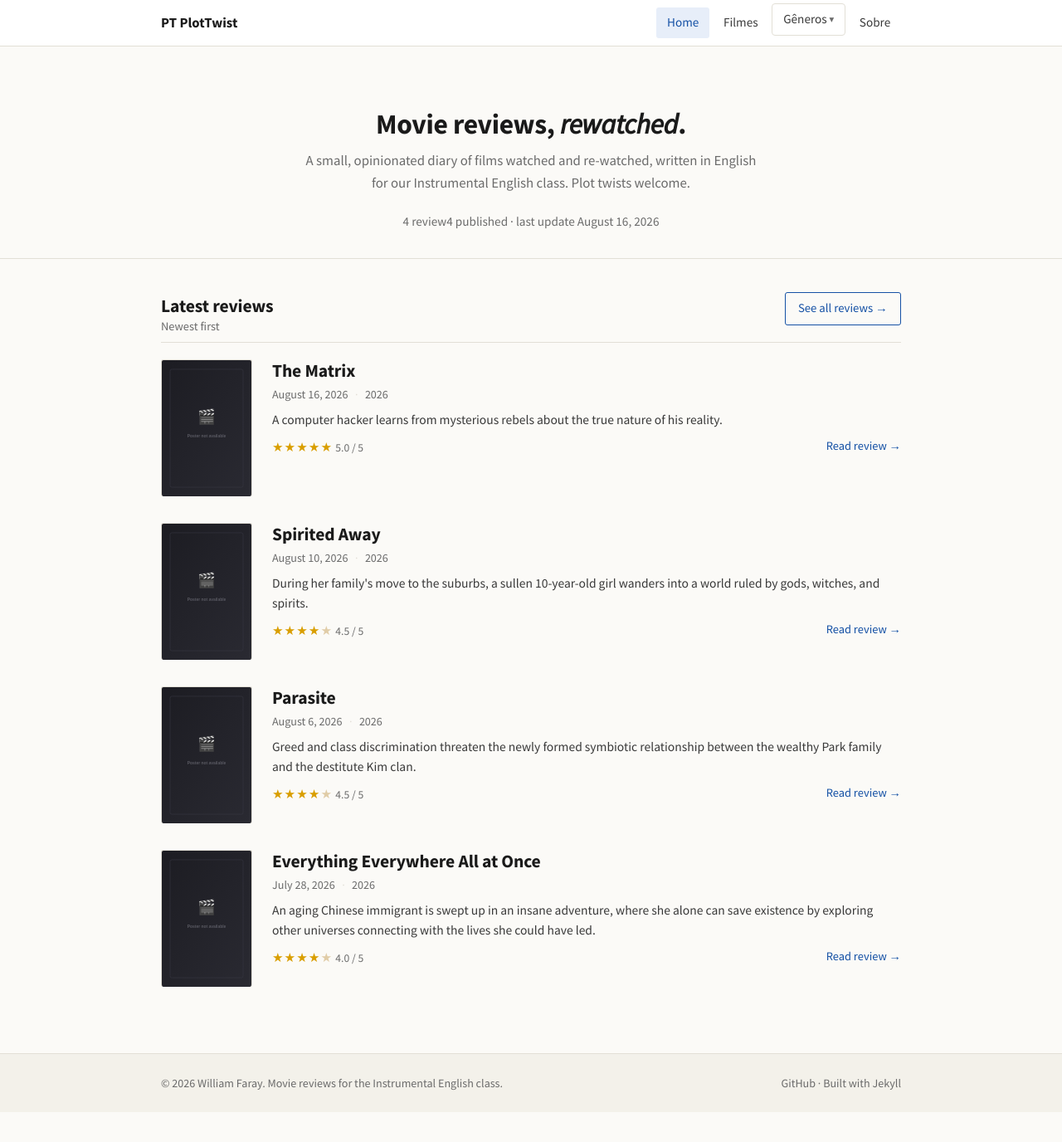
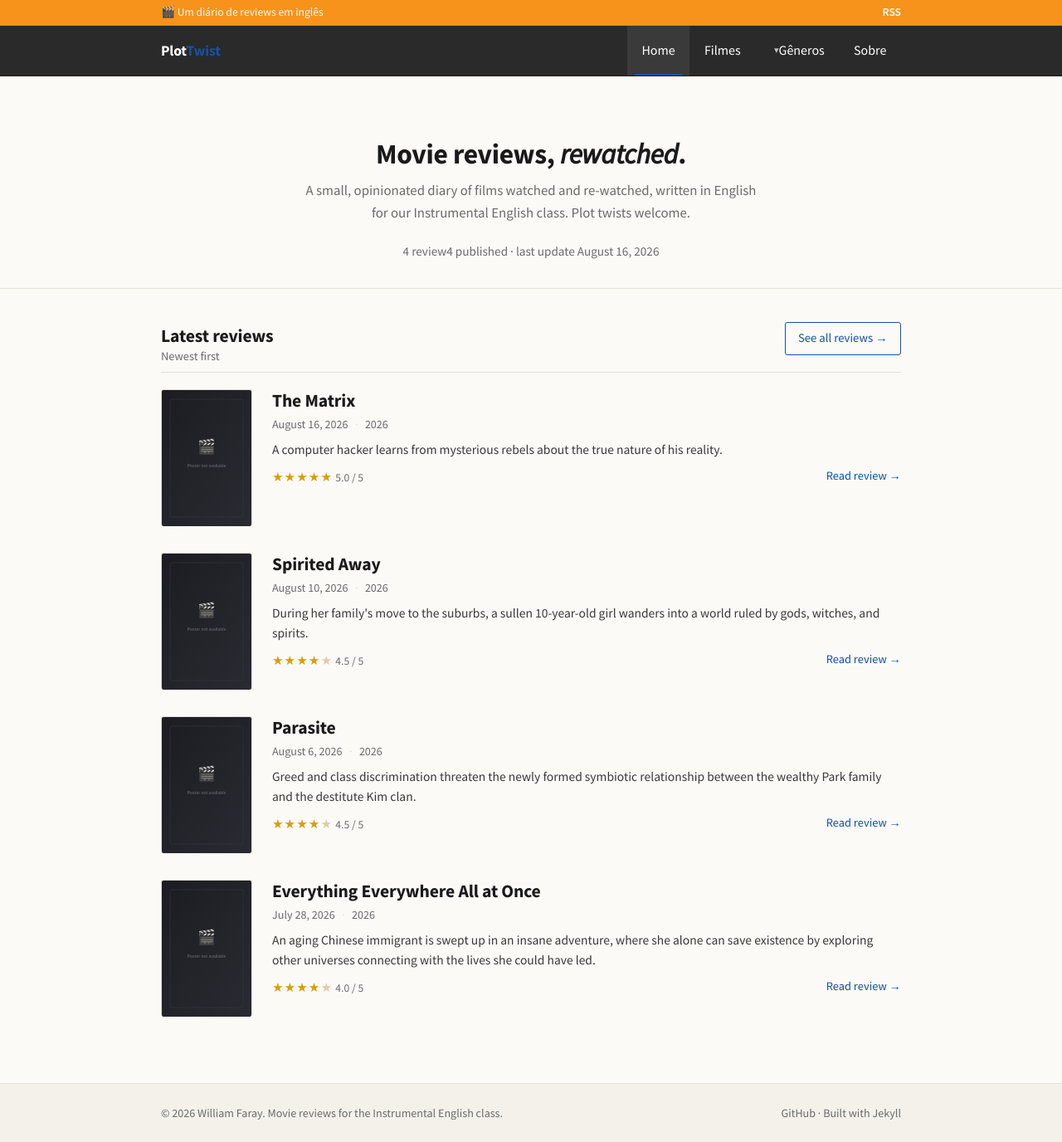
Before and after one commit to WillFaray/plot-twist, a Jekyll site: the page built from index.md, in a window 1280 px wide. Shown: the whole page at 83% size. Built offline with Jekyll 4.4.1, drawn with Linux system fonts in a browser that asks for light colours; before the commit the page ends 1340 px from its top, so only the background shows below that.

Commit message:
feat: melhor drppdown de gêneros e barra superior centralizada

```diff
--- a/_includes/header.html
+++ b/_includes/header.html
@@ -1,29 +1,39 @@
+<div class="topbar">
+  <div class="container topbar-inner">
+    <span class="topbar-text">🎬 Um diário de reviews em inglês</span>
+    <a class="topbar-link" href="{{ '/feed.xml' | relative_url }}">RSS</a>
+  </div>
+</div>
+
 <header class="site-header">
   <div class="container">
     <a class="brand" href="{{ '/' | relative_url }}">
-      <span class="brand-mark">PT</span>
       <span class="brand-name">Plot<span>Twist</span></span>
     </a>
     {%- assign available = '' | genre_bucket -%}
     <nav class="nav" id="primary-nav" aria-label="Primary">
       <a href="{{ '/' | relative_url }}" {% if page.url == '/' or page.url == '/index.html' %}class="active"{% endif %}>Home</a>
-      <a href="{{ '/movies/' | relative_url }}" {% if page.url contains '/movies' %}class="active"{% endif %}>Filmes</a>
+      <a href="{{ '/movies/' | relative_url }}" {% if page.url contains '/movies' and page.url != '/movies/' %}class="active"{% endif %}>Filmes</a>
 
-      <details class="genre-dropdown" {% if page.url contains '/genres' %}open{% endif %}>
+      <details class="nav-dropdown" {% if page.url contains '/genres' %}open{% endif %}>
         <summary {% if page.url contains '/genres' %}class="active"{% endif %}>Gêneros</summary>
-        <div class="menu" role="menu">
-          <a href="{{ '/genres/' | relative_url }}">All genres →</a>
+        <div class="nav-dropdown-menu" role="menu">
+          <a href="{{ '/genres/' | relative_url }}" class="ddm-all">All genres →</a>
+          <ul class="ddm-list">
             {%- if site.genres.common and site.genres.common.size > 0 -%}
               {%- for g in site.genres.common -%}
                 {%- assign slug = g.name | slugify -%}
                 {%- assign info = available[slug] | default: empty -%}
                 {%- assign count = info.count | default: 0 -%}
+                <li>
                   <a href="{{ '/genres/#' | append: slug | relative_url }}" role="menuitem">
-                <span>{{ g.name }}</span>
-                {%- if count > 0 %}<span class="count">{{ count }}</span>{%- endif -%}
+                    <span class="ddm-name">{{ g.name }}</span>
+                    {%- if count > 0 %}<span class="ddm-count">{{ count }}</span>{%- endif -%}
                   </a>
+                </li>
               {%- endfor -%}
             {%- endif -%}
+          </ul>
         </div>
       </details>
 
--- a/assets/css/main.scss
+++ b/assets/css/main.scss
@@ -25,6 +25,10 @@
   --radius:       4px;
   --container:    940px;
   --header-h:     56px;
+  --header-bg:     #2a2a2a;
+  --header-hover: #3a3a3a;
+  --header-border:#1a1a1a;
+  --topbar-bg:    #f7931a;
 }
 
 @media (prefers-color-scheme: dark) {
@@ -43,6 +47,10 @@
     --star:         #e7b32c;
     --code-bg:      #1a1d22;
     --selection:    #4a4a2a;
+    --header-bg:     #1a1a1a;
+    --header-hover: #2a2a2a;
+    --header-border:#000000;
+    --topbar-bg:    #f7931a;
   }
 }
 
@@ -61,6 +69,10 @@
   --star:         #e7b32c;
   --code-bg:      #1a1d22;
   --selection:    #4a4a2a;
+  --header-bg:     #1a1a1a;
+  --header-hover: #2a2a2a;
+  --header-border:#000000;
+  --topbar-bg:    #f7931a;
 }
 
 *, *::before, *::after { box-sizing: border-box; }
@@ -124,94 +136,197 @@ blockquote {
 }
 main { flex: 1; padding: 2rem 0 3.5rem; }
 
-/* ---------- Header / nav ---------- */
+/* ---------- Header / nav (bitcoin.org style) ----------
+   The pattern is:
+     .topbar           → thin top strip (orange, full width)
+     .site-header      → dark band with logo on the left and
+                         horizontally centered nav
+     .nav-dropdown     → <details>/<summary> dropdown
+     .nav-dropdown-menu→ menu panel, same dark bg, lighter hover
+*/
+
+.topbar {
+  background: var(--topbar-bg);
+  color: #fff;
+  font-size: 0.85rem;
+  border-bottom: 1px solid rgba(0,0,0,0.05);
+}
+.topbar-inner {
+  display: flex; align-items: center; justify-content: space-between;
+  height: 30px; gap: 1rem;
+}
+.topbar-text { color: #fff; opacity: 0.95; }
+.topbar-link { color: #fff; border-bottom: 0; font-weight: 600; }
+.topbar-link:hover { color: #fff; border-bottom: 1px solid #fff; }
+
 .site-header {
-  background: var(--bg-elev);
-  border-bottom: 1px solid var(--border);
-  height: var(--header-h);
+  background: var(--header-bg);
+  color: #fff;
+  border-bottom: 1px solid var(--header-border);
 }
 .site-header .container {
-  height: 100%;
   display: flex;
-  align-items: center;
+  align-items: stretch;
   justify-content: space-between;
   gap: 1.5rem;
+  min-height: 60px;
 }
+
+/* Brand: a simple text mark on the left */
 .brand {
+  display: inline-flex; align-items: center;
+  color: #fff;
   font-weight: 700;
-  font-size: 1.05rem;
-  color: var(--fg);
+  font-size: 1.1rem;
+  letter-spacing: -0.01em;
+  border-bottom: 0;
+  padding: 0.5rem 0;
+}
+.brand:hover { color: #fff; opacity: 0.85; border-bottom: 0; }
+.brand .brand-name span { color: var(--accent); font-weight: 700; }
+
+/* Top-level nav */
+.nav {
+  display: flex;
+  align-items: stretch;
+  gap: 0;
+  margin-left: auto;
+}
+.nav > a,
+.nav > .nav-dropdown > summary {
+  display: inline-flex;
+  align-items: center;
+  height: 100%;
+  padding: 0 1.1rem;
+  color: #fff;
+  font-weight: 400;
+  font-size: 1rem;
+  border-bottom: 0;
+  border-radius: 0;
+  cursor: pointer;
+  user-select: none;
+  position: relative;
+  background: transparent;
+  list-style: none;
+}
+.nav > a:hover,
+.nav > .nav-dropdown > summary:hover {
+  color: #fff;
+  background: var(--header-hover);
   border-bottom: 0;
 }
-.brand:hover { color: var(--accent); border-bottom: 0; }
-.brand .sep { color: var(--fg-muted); font-weight: 400; margin: 0 0.25em; }
-.brand .tag { color: var(--fg-muted); font-weight: 400; font-size: 0.9rem; margin-left: 0.5em; }
+.nav > a.active,
+.nav > .nav-dropdown > summary.active,
+.nav > .nav-dropdown[open] > summary {
+  color: #fff;
+  background: var(--header-hover);
+}
+.nav > a.active::after,
+.nav > .nav-dropdown > summary.active::after,
+.nav > .nav-dropdown[open] > summary::after {
+  content: "";
+  position: absolute;
+  left: 0.6rem; right: 0.6rem; bottom: 0;
+  height: 2px;
+  background: var(--accent);
+}
+.nav > .nav-dropdown > summary::-webkit-details-marker { display: none; }
+.nav > .nav-dropdown > summary::before {
+  content: "\25BE";
+  display: inline-block;
+  margin-left: 0.45em;
+  font-size: 0.7em;
+  line-height: 1;
+  position: relative;
+  top: -0.05em;
+  opacity: 0.7;
+}
 
-.nav { display: flex; align-items: center; gap: 0.25rem; }
-.nav a {
-  padding: 0.4rem 0.8rem;
-  color: var(--fg-soft);
-  font-weight: 500;
-  font-size: 0.95rem;
-  border-radius: 3px;
+/* Dropdown panel — same dark background, just slightly lighter on hover */
+.nav-dropdown { position: relative; }
+.nav-dropdown-menu {
+  position: absolute;
+  top: 100%;
+  left: 0;
+  min-width: 230px;
+  background: var(--header-bg);
+  color: #fff;
+  border: 1px solid var(--header-border);
+  border-top: 2px solid var(--accent);
+  padding: 0.4rem 0;
+  z-index: 60;
+  box-shadow: 0 6px 18px rgba(0,0,0,0.25);
+}
+.nav-dropdown-menu .ddm-all {
+  display: block;
+  padding: 0.5rem 1rem;
+  color: var(--accent);
+  font-weight: 600;
+  border-bottom: 0;
+  font-size: 0.9rem;
+}
+.nav-dropdown-menu .ddm-all:hover {
+  background: var(--header-hover);
+  color: var(--accent);
   border-bottom: 0;
 }
-.nav a:hover { color: var(--accent); background: var(--accent-soft); }
-.nav a.active { color: var(--accent); background: var(--accent-soft); }
-
-.nav .genre-dropdown { position: relative; }
-.nav .genre-dropdown > summary {
+.nav-dropdown-menu .ddm-list {
   list-style: none;
-  cursor: pointer;
-  padding: 0.4rem 0.8rem;
-  border-radius: 3px;
-  color: var(--fg-soft);
-  font-weight: 500;
-  font-size: 0.95rem;
-  user-select: none;
+  margin: 0;
+  padding: 0;
 }
-.nav .genre-dropdown > summary::-webkit-details-marker { display: none; }
-.nav .genre-dropdown > summary::after {
-  content: " \25BE"; margin-left: 0.25em; font-size: 0.75em; color: var(--fg-muted);
+.nav-dropdown-menu .ddm-list li {
+  margin: 0;
+  padding: 0;
 }
-.nav .genre-dropdown[open] > summary { color: var(--accent); background: var(--accent-soft); }
-.nav .genre-dropdown .menu {
-  position: absolute; top: calc(100% + 6px); right: 0;
-  background: var(--bg-elev);
-  border: 1px solid var(--border);
-  border-radius: 4px;
-  min-width: 200px;
-  padding: 0.4rem 0;
-  box-shadow: 0 6px 24px rgba(0,0,0,0.08);
-  z-index: 60;
-  max-height: 70vh; overflow-y: auto;
+.nav-dropdown-menu .ddm-list a {
+  display: flex; align-items: center; justify-content: space-between;
+  padding: 0.45rem 1rem;
+  color: #fff;
+  font-size: 0.93rem;
+  border-bottom: 0;
+  text-decoration: none;
+  line-height: 1.4;
 }
-.nav .genre-dropdown .menu a {
-  display: block; padding: 0.45rem 1rem; border-radius: 0;
-  color: var(--fg-soft); font-size: 0.92rem; border-bottom: 0;
+.nav-dropdown-menu .ddm-list a:hover {
+  background: var(--header-hover);
+  color: #fff;
+  border-bottom: 0;
 }
-.nav .genre-dropdown .menu a:hover { background: var(--accent-soft); color: var(--accent); }
-.nav .genre-dropdown .menu a .count {
-  display: inline-block; min-width: 1.6em; text-align: right;
-  margin-left: 0.75rem; color: var(--fg-muted);
-  font-variant-numeric: tabular-nums; font-size: 0.85em;
+.nav-dropdown-menu .ddm-list .ddm-name { font-weight: 400; }
+.nav-dropdown-menu .ddm-list .ddm-count {
+  color: rgba(255,255,255,0.55);
+  font-size: 0.82rem;
+  margin-left: 1rem;
+  font-variant-numeric: tabular-nums;
 }
 
+/* Mobile toggle */
 .nav-toggle {
   display: none;
-  background: transparent; border: 1px solid var(--border);
-  color: var(--fg); border-radius: 3px; padding: 0.3rem 0.5rem;
+  background: transparent; border: 1px solid rgba(255,255,255,0.35);
+  color: #fff; border-radius: 3px; padding: 0.3rem 0.6rem;
+  align-self: center;
 }
-@media (max-width: 720px) {
+@media (max-width: 760px) {
+  .topbar-inner { font-size: 0.78rem; }
   .nav { display: none; }
   .nav.open {
-    display: flex; position: absolute; top: var(--header-h); right: 0; left: 0;
-    flex-direction: column; align-items: stretch;
-    padding: 0.5rem; background: var(--bg-elev);
-    border-bottom: 1px solid var(--border); gap: 0.1rem;
+    display: flex; flex-direction: column; align-items: stretch;
+    position: absolute; top: 100%; right: 0; left: 0;
+    background: var(--header-bg);
+    border-top: 1px solid var(--header-border);
+    z-index: 70;
   }
-  .nav.open a { padding: 0.6rem 0.8rem; }
-  .nav.open .genre-dropdown .menu { position: static; box-shadow: none; border: 0; }
+  .nav.open > a,
+  .nav.open > .nav-dropdown > summary {
+    height: auto; padding: 0.85rem 1.25rem;
+    justify-content: flex-start;
+  }
+  .nav.open > a.active::after,
+  .nav.open > .nav-dropdown > summary.active::after,
+  .nav.open > .nav-dropdown[open] > summary::after { display: none; }
+  .nav.open .nav-dropdown-menu { position: static; box-shadow: none; border: 0; border-top: 1px solid var(--header-border); }
   .nav-toggle { display: inline-flex; }
 }
 
```
Lines whose indentation alone changed are shown as unchanged.
